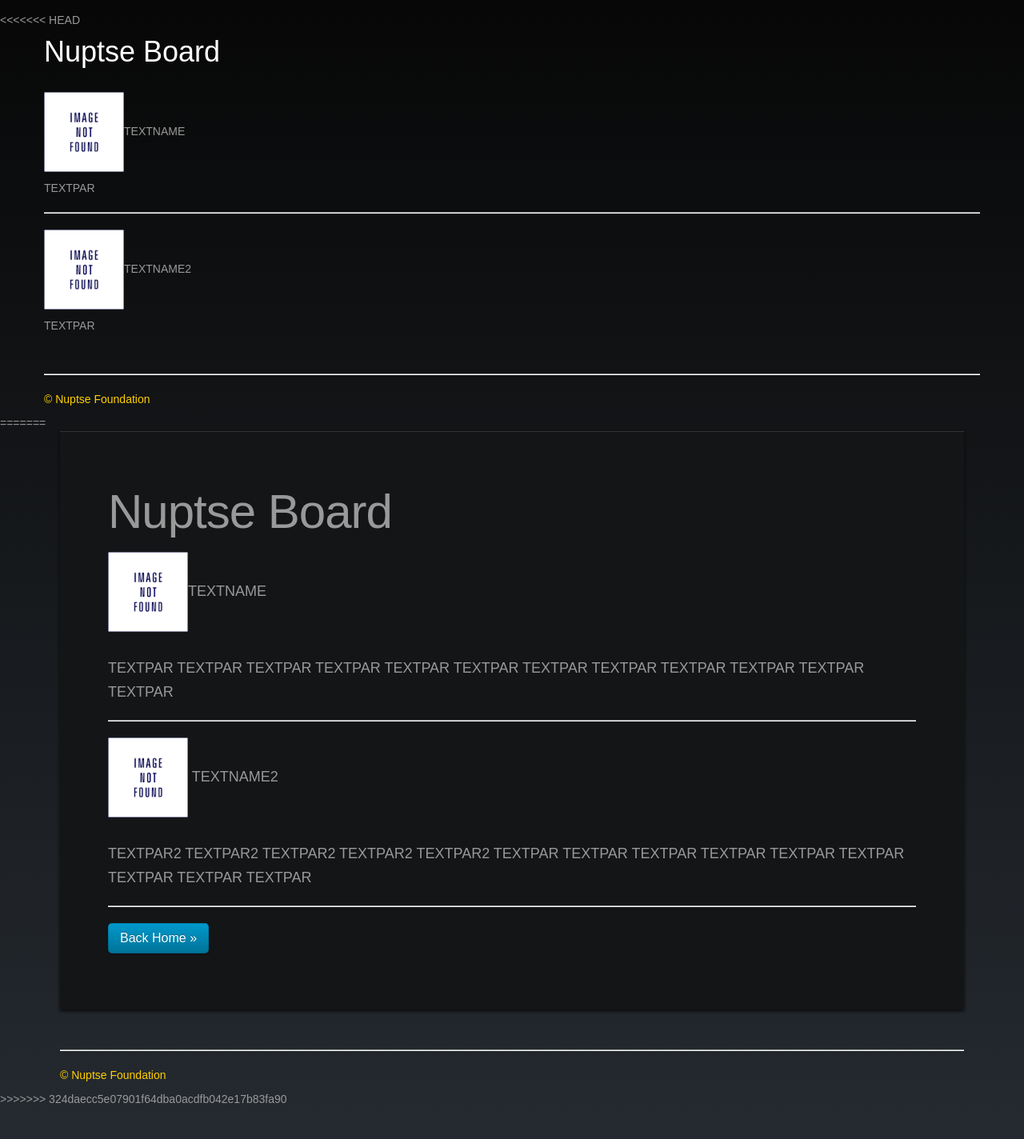
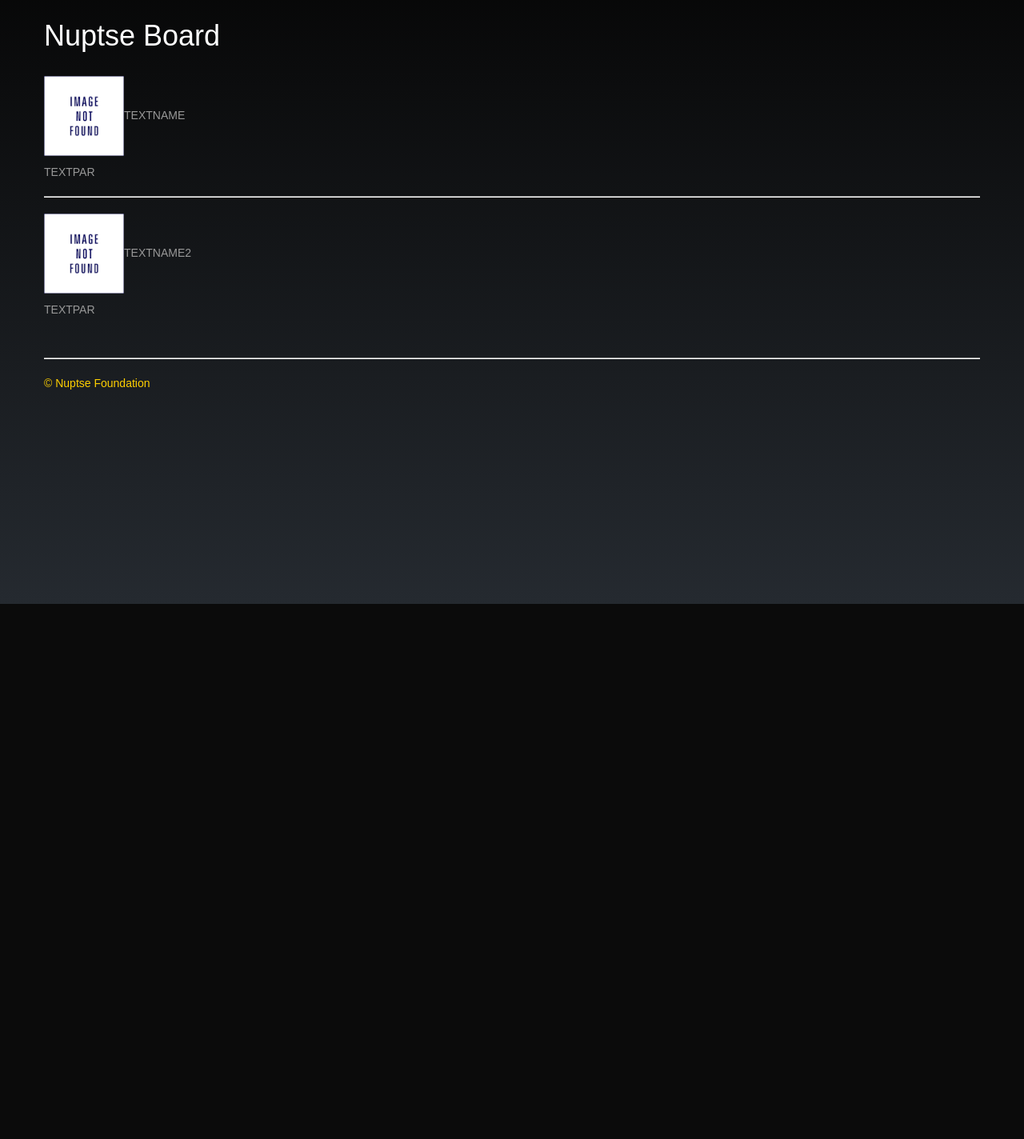
Before and after one commit to rkeyal/nuptse-website, a PHP site: page /about/NuptseBoard.php in a window 1280 px wide. Shown: the part 45-1469 px from the top of the page at 80% size. After the commit the page ends 800 px from the top, so only its background shows below. Run offline with PHP 8.4, Linux system fonts and the light colour scheme; some web fonts are replaced.

Commit message:
Remove github's markers

```diff
--- a/about/NuptseBoard.php
+++ b/about/NuptseBoard.php
@@ -1,6 +1,5 @@
 <!DOCTYPE html>
 <html lang="en">
-<<<<<<< HEAD
 	<?php include ("../header.php"); ?>
 	<body>
 		<?php include("../navbar/navbar.php"); ?>
@@ -10,7 +9,7 @@
 			<!-- Number 1=============================================================== -->
 			<p><img src="images/Image_1.png" width="100" height="100" alt="" border="0">TEXTNAME</p>
 			<p>TEXTPAR</p>
-			<hr>
+			<hr />
 			<!-- Number 2============================================================== -->
 			<p><img src="images/Image_2.png" width="100" height="100" alt="" border="0">TEXTNAME2</p>
 			<p>TEXTPAR</p>
@@ -25,68 +24,3 @@
 		<script src="../assets/bootstrap/js/bootstrap.min.js"></script>
 	</body>
 </html>
-=======
-  <?php include ("../header.php"); ?>
-  <body>
-    <?php include("../navbar/navbar.php"); ?>
-    <div class="container">
-         <div class="container-fluid">
-         <div class="row-fluid">
-	<?php
-		if (isset($_COOKIE["fname"]))
-			include("../resources.php");
-	?>
-	<div class="span15">
-	  <div class="hero-unit">
-
-             <h1>Nuptse Board</h1>
-<!-- Number 1=============================================================== -->
-             <br />
-
-             <p><img src="images/Image_1.png" width="100" height="100" alt="" border="0">TEXTNAME</p>
-
-	     <br />
-             <p>TEXTPAR TEXTPAR TEXTPAR TEXTPAR TEXTPAR TEXTPAR TEXTPAR TEXTPAR TEXTPAR TEXTPAR TEXTPAR TEXTPAR </p>
-             <hr>
-<!-- Number 2============================================================== -->
-
-
-             <p><img src="images/Image_2.png" width="100" height="100" alt="" border="0"> TEXTNAME2</p>
-
-	     <br />
-             <p>TEXTPAR2 TEXTPAR2 TEXTPAR2 TEXTPAR2 TEXTPAR2 TEXTPAR TEXTPAR TEXTPAR
-                TEXTPAR TEXTPAR TEXTPAR TEXTPAR  TEXTPAR TEXTPAR </p>
-             <hr>
-<!-- Number 3============================================================== -->
-
-<!-- ====================================================================== -->
-        <p><a class="btn btn-primary btn-large" href="../index.php">Back Home &raquo;</a></p>
-	  </div>
-	</div>
-      </div>
-
-      <!-- Example row of columns     -->
-<!--      <div class="row">           -->
-<!--        <div class="span5">       -->
-<!--          <h2>Announcements</h2>  -->
-<!--           <p>Coming Soon.</p>    -->
-<!--          <p><a class="btn" href="#">View details &raquo;</a></p>-->
-<!--       </div>                     -->
-<!--        <div class="span5">       -->
-<!--          <h2>Upcoming Events</h2>-->
-<!--           <p>Coming Soon.</p>    -->
-<!--          <p><a class="btn" href="#">View details &raquo;</a></p>-->
-<!--       </div>                     -->
-<!--      </div>                      -->
-      <?php include("../footer.php"); ?>
-
-    </div> <!-- /container -->
-    </div>
-    <!-- Le javascript
-    ================================================== -->
-    <!-- Placed at the end of the document so the pages load faster -->
-    <script src="../assets/bootstrap/js/jquery.js"></script>
-    <script src="../assets/bootstrap/js/bootstrap.min.js"></script>
-  </body>
-</html>
->>>>>>> 324daecc5e07901f64dba0acdfb042e17b83fa90
```
Also changed, not shown: about/StaffPage.php (+0 -66 lines), about/foundationoverview.php (+0 -20 lines).
